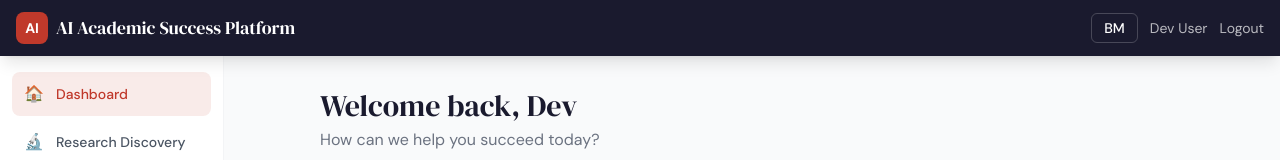
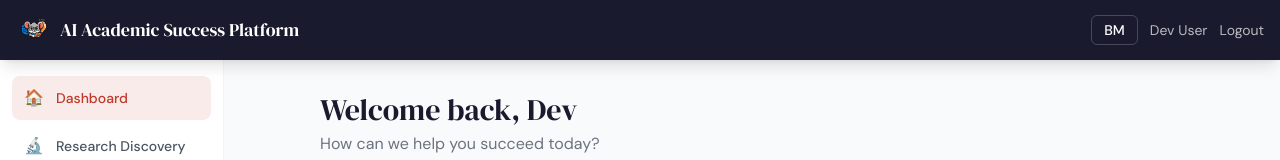
Before and after one commit to sshananth07/academic-success-platform, a React (Vite) app in the folder client/: page / in a window 1280 px wide. Shown: the top 160 px of the page. Built offline with nearby package versions, Linux system fonts and the light colour scheme; no server answers.

Commit message:
Replace placeholder with logo image in Navbar component

```diff
--- a/client/src/components/layout/Navbar.jsx
+++ b/client/src/components/layout/Navbar.jsx
@@ -15,7 +15,7 @@ export function Navbar() {
   return (
     <header className="bg-navy text-white px-4 py-3 flex items-center justify-between sticky top-0 z-50 shadow-lg">
       <Link to="/" className="flex items-center gap-2">
-        <div className="w-8 h-8 bg-accent rounded-lg flex items-center justify-center font-bold text-sm">AI</div>
+        <img src="/logo.png" alt="Logo" className="w-9 h-9 rounded-xl object-cover flex-shrink-0" />
         <span className="font-serif text-lg hidden sm:block">{t('app.name')}</span>
       </Link>
 
```
